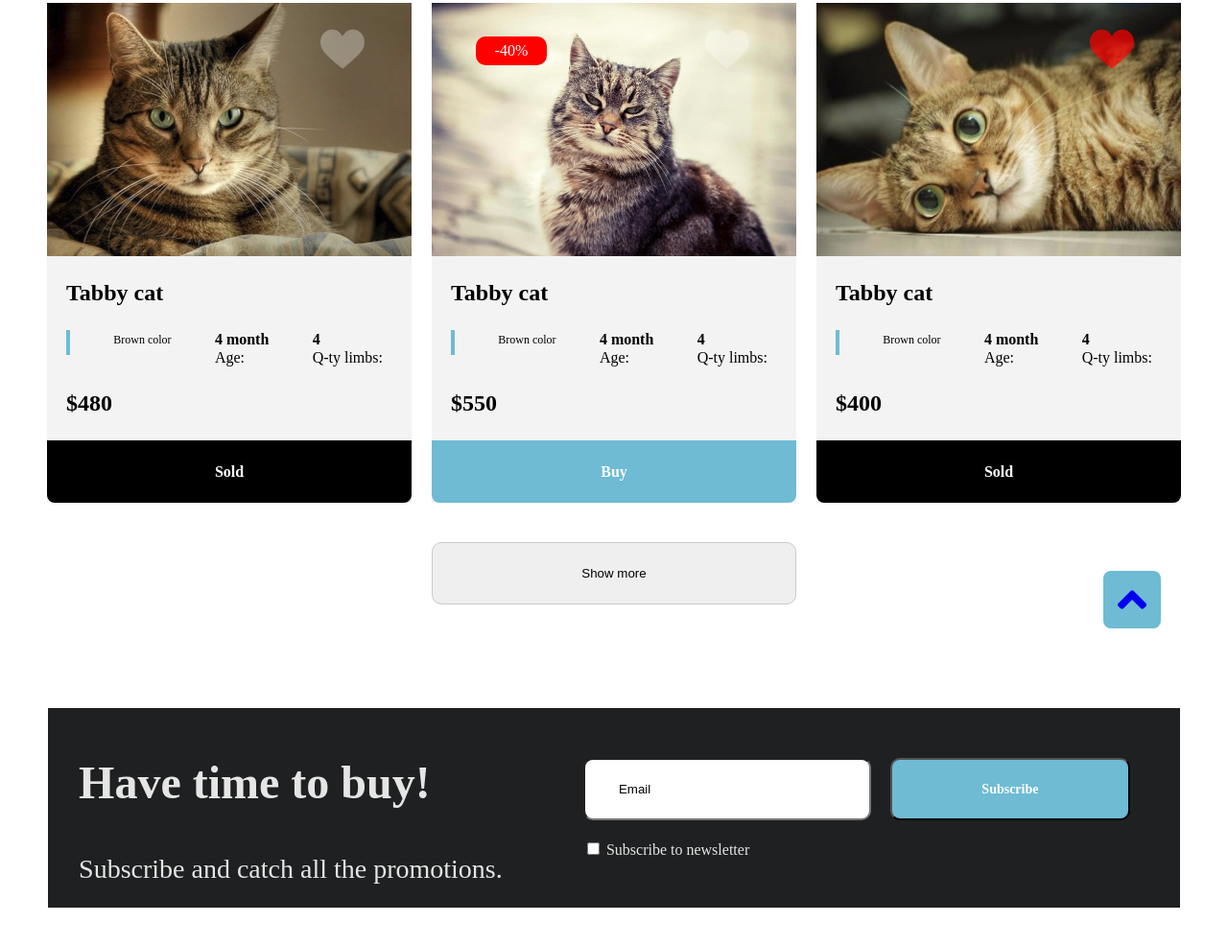
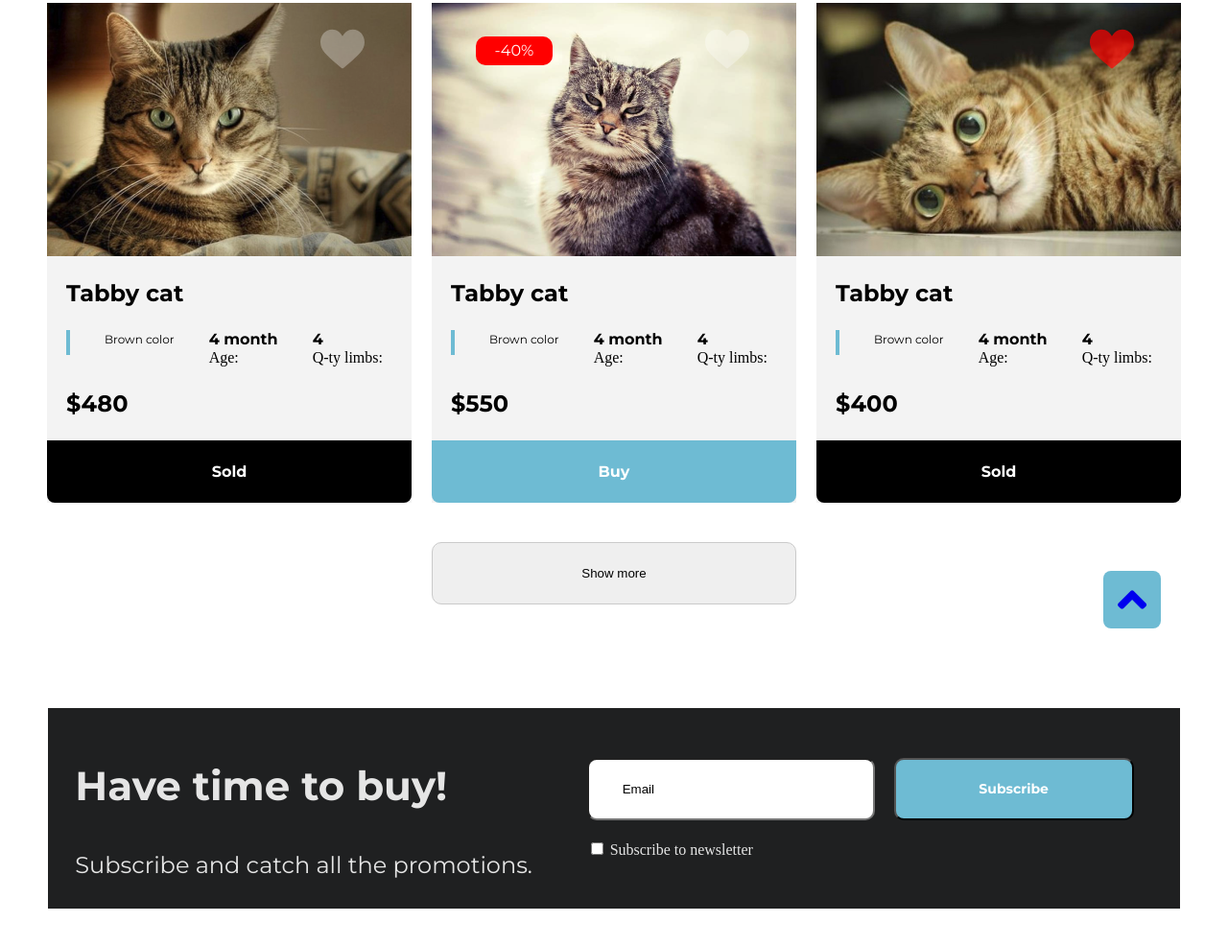
Before and after one commit to irreligious86/Cat-shop, a website built with webpack: page src/index.html in a window 1280 px wide. Shown: the part 855-1841 px from the top of the page at 96% size. Built offline with nearby package versions, Linux system fonts and the light colour scheme.

Commit message:
fix fonts

```diff
--- a/src/index.html
+++ b/src/index.html
@@ -6,6 +6,8 @@
         content="width=device-width, user-scalable=no, initial-scale=1.0, maximum-scale=1.0, minimum-scale=1.0">
   <meta http-equiv="X-UA-Compatible" content="ie=edge">
   <link href="https://use.fontawesome.com/releases/v5.0.13/css/all.css" rel="stylesheet">
+  <link rel="preconnect" href="https://fonts.gstatic.com">
+  <link href="https://fonts.googleapis.com/css2?family=Montserrat:ital,wght@0,300;0,400;0,500;0,700;1,300;1,400;1,500;1,700&display=swap" rel="stylesheet">
   <title>Cat shop</title>
 </head>
 <body>
--- a/src/scss/style.scss
+++ b/src/scss/style.scss
@@ -423,8 +423,9 @@ body {
   background-color: #1F2021;
   margin-top: 83px;
   margin-bottom: 113px;
-  margin-left: 130px;
-  margin-right: 130px;
+  margin-left: 120px;
+  margin-right: 120px;
+  padding: 10px;
   color: #E5E5E5;
 
   display: flex;
@@ -439,7 +440,7 @@ body {
       font-family: Montserrat;
       font-style: normal;
       font-weight: bold;
-      font-size: 48px;
+      font-size: 42px;
       line-height: 59px;
     }
 
@@ -447,7 +448,7 @@ body {
       font-family: Montserrat;
       font-style: normal;
       font-weight: normal;
-      font-size: 28px;
+      font-size: 24px;
       line-height: 91.2%;
     }
   }
```
